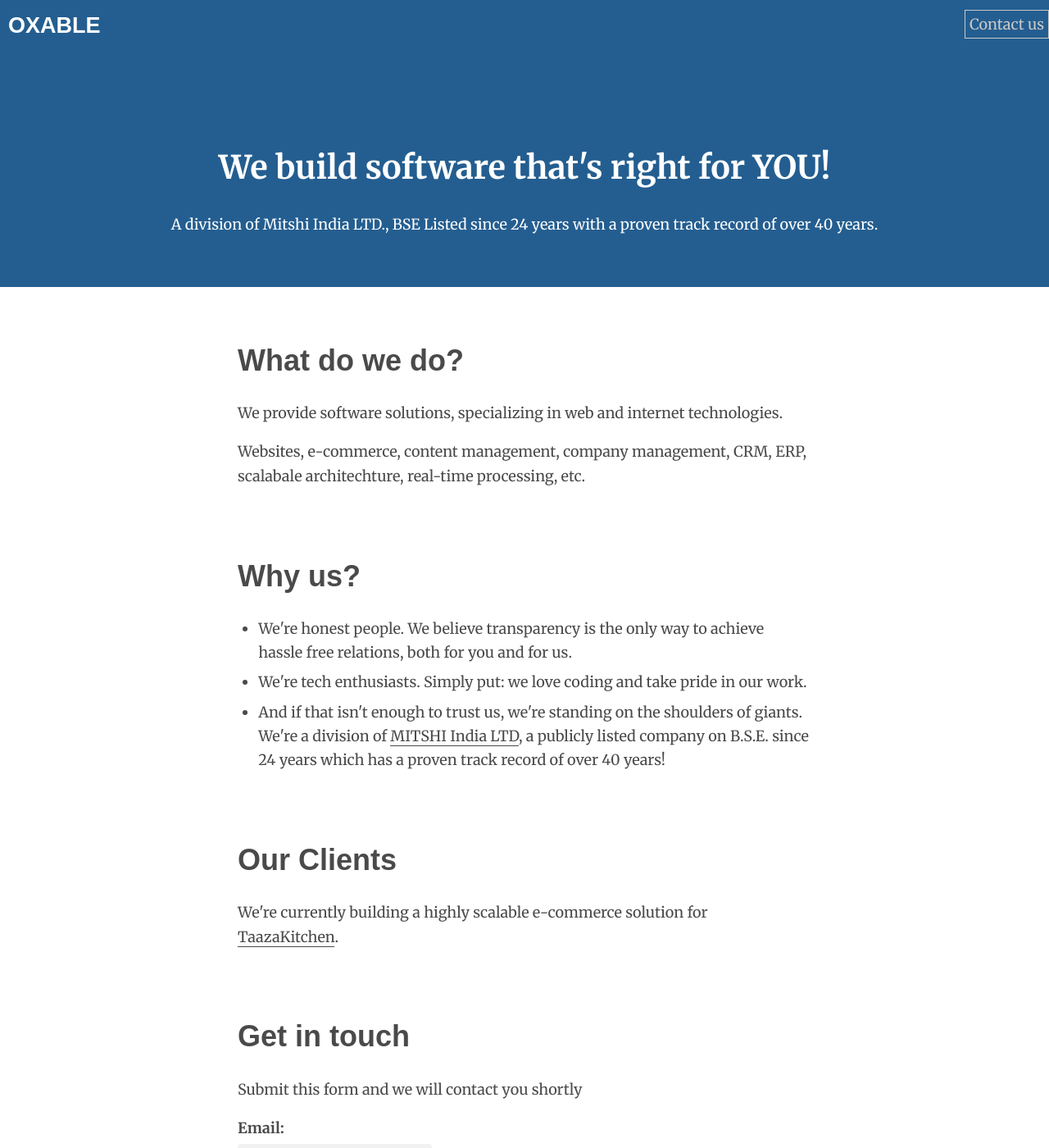
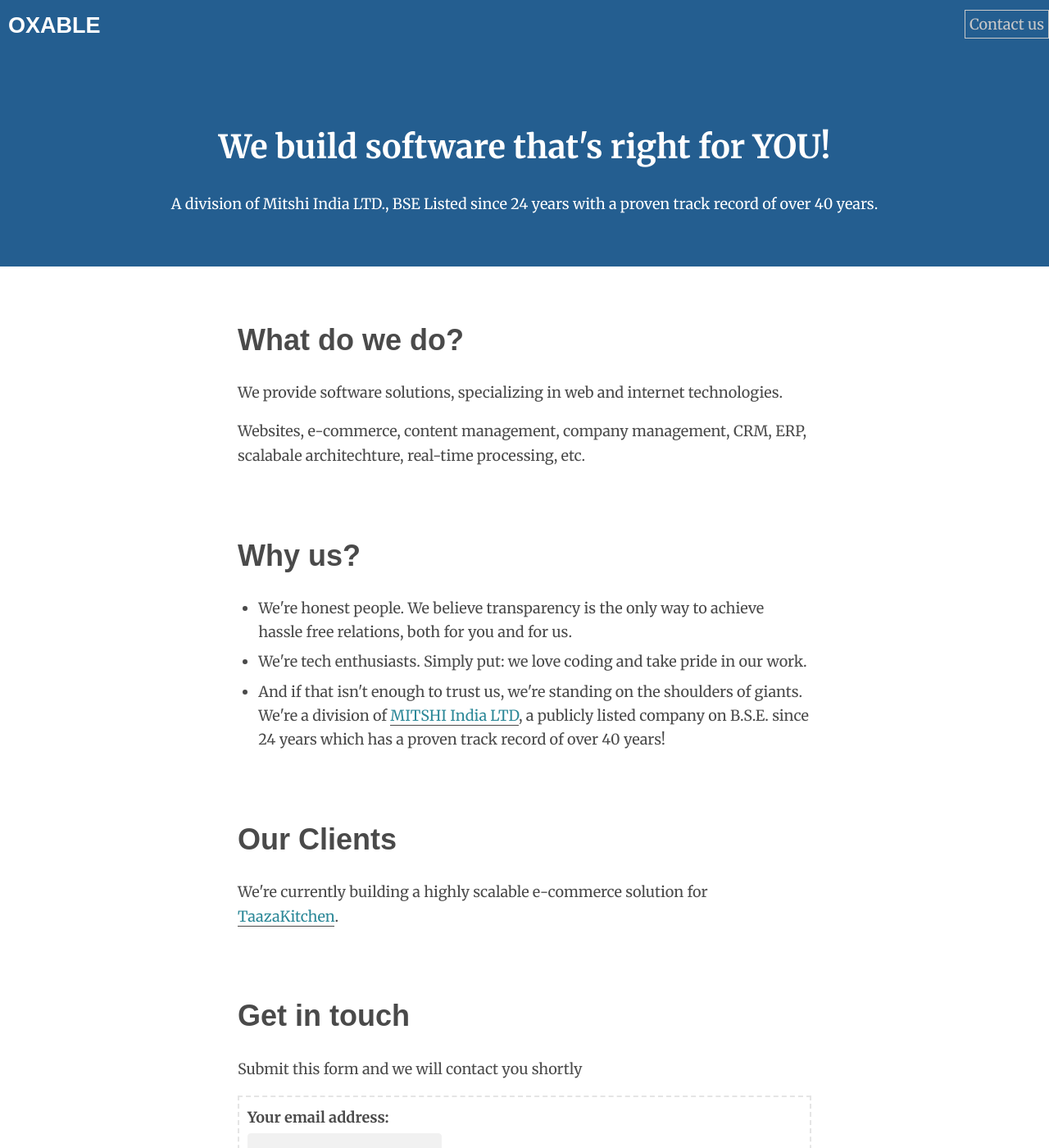
Before and after one commit to oxable/oxable.co, a Jekyll site: the page built from index.html, in a window 1280 px wide and 1400 px high. Shown: the whole window at 82% size. Built offline with Jekyll 4.4.1, drawn with Linux system fonts in a browser that asks for light colours; some of the changed text lies outside the part shown.

Commit message:
More fixes

```diff
--- a/assets/css/custom.css
+++ b/assets/css/custom.css
@@ -1,5 +1,6 @@
 html {
 }
+
 
 body {
     padding-top: 20px;
@@ -60,9 +61,9 @@
 }
 
 .mid-section {
-  height: 200px;
+  min-height: 200px;
   background-color: #245e90;
-  padding-top: 150px;
+  padding-top: 125px;
   color: white;
   text-align: center;
 }
@@ -75,10 +76,16 @@
   margin-top: 15px;
   color: white;
   font-size: 1em;
+  padding-bottom: 30px;
+}
+
+.dashed-form {
+  border: 2px dashed #e5e5e5;
+  padding: 10px;
 }
 
 .section {
-  padding: auto 10px;
+  padding: 0px 10px;
   padding-top: 40px;
   max-width: 700px;
   margin: auto;
@@ -86,6 +93,17 @@
 
 .section h2 {
   font-family: "Arial";
+}
+
+.ox-footer {
+    min-height: 150px;
+    font-size: 0.9em;
+    padding-top: 50px;
+    background-color: #000000;
+    margin-top: 100px;
+    color: #ffffff;
+    text-align: center;
+    overflow: hidden;
 }
 
 .site-title {
--- a/assets/css/sakura.css
+++ b/assets/css/sakura.css
@@ -1,4 +1,3 @@
-/* $color-text: #dedce5; */
 /* Sakura.css v1.0.0
  * ================
  * Minimal css theme.
@@ -61,13 +60,13 @@
   font-size: 75%; }
 
 hr {
-  border-color: #4a4a4a; }
+  border-color: #2c8898; }
 
 a {
   text-decoration: none;
-  color: #4a4a4a; }
+  color: #2c8898; }
   a:hover {
-    color: #000000;
+    color: #982c61;
     border-bottom: 2px solid #4a4a4a; }
 
 ul {
@@ -80,7 +79,7 @@
   font-style: italic;
   margin-left: 1.5em;
   padding-left: 1em;
-  border-left: 3px solid #4a4a4a; }
+  border-left: 3px solid #2c8898; }
 
 img {
   max-width: 100%; }
@@ -117,7 +116,7 @@
 input, textarea {
   border: 1px solid #4a4a4a; }
   input:focus, textarea:focus {
-    border: 1px solid #4a4a4a; }
+    border: 1px solid #2c8898; }
 
 textarea {
   width: 100%; }
@@ -128,18 +127,18 @@
   text-align: center;
   text-decoration: none;
   white-space: nowrap;
-  background-color: #4a4a4a;
+  background-color: #2c8898;
   color: #f9f9f9;
   border-radius: 1px;
-  border: 1px solid #4a4a4a;
+  border: 1px solid #2c8898;
   cursor: pointer;
   box-sizing: border-box; }
   .button[disabled], button[disabled], input[type="submit"][disabled], input[type="reset"][disabled], input[type="button"][disabled] {
     cursor: default;
     opacity: .5; }
   .button:focus, .button:hover, button:focus, button:hover, input[type="submit"]:focus, input[type="submit"]:hover, input[type="reset"]:focus, input[type="reset"]:hover, input[type="button"]:focus, input[type="button"]:hover {
-    background-color: #000000;
-    border-color: #000000;
+    background-color: #982c61;
+    border-color: #982c61;
     color: #f9f9f9;
     outline: 0; }
 
@@ -154,8 +153,11 @@
   box-shadow: none;
   box-sizing: border-box; }
   textarea:focus, select:focus, input[type]:focus {
-    border: 1px solid #4a4a4a;
+    border: 1px solid #2c8898;
     outline: 0; }
+
+input[type="checkbox"]:focus {
+  outline: 1px dotted #2c8898; }
 
 label, legend, fieldset {
   display: block;
--- a/index.html
+++ b/index.html
@@ -11,7 +11,7 @@
     <li><a href="#client-section">Who?</a></li>
     <li><a href="#contact-section">How?</a></li>
     -->
-    <li><a href="/contact">Contact us</a></li>
+    <li><a href="#contact-section">Contact us</a></li>
   </ul>
 </div>
 
@@ -47,18 +47,19 @@
 <div class="section" id="contact-section">
   <h2>Get in touch</h2>
   <p>Submit this form and we will contact you shortly</p>
-  <form action="https://formspree.io/mitesh@oxal.org" method="POST">
-    <label>Email:</label>
+  <form action="https://formspree.io/mitesh@oxal.org" class="dashed-form" method="POST">
+    <label>Your email address:</label>
     <input type="email" name="_replyto" required>
     <br>
-    <label>Describe (in short) a high level overview about your problem:</label>
+    <label>Describe (in short) about your problem/needs:</label>
     <textarea rows=6 type="text" name="name"></textarea>
     <br>
-    <input type="submit" value="Submit">
+    <button type="submit" value="Submit">Submit</button>
   </form>
 
 </div>
 
 <div class="ox-footer">
-
+  <p>Email us at: <a href="mailto:contact@oxable.co">contact@oxable.co</a></p>
+  <p>Mumbai, Andheri - 400058</p>
 </div>
```
